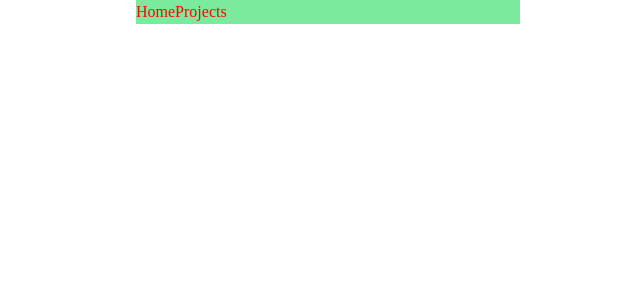
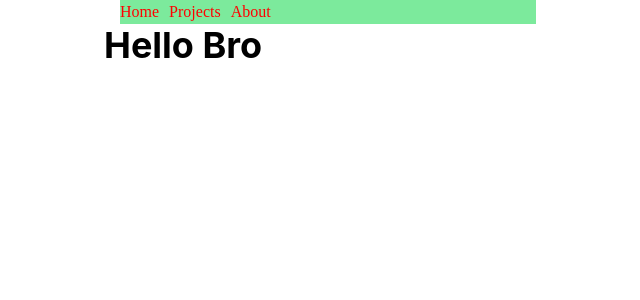
Before and after one commit to CarlinCharge/carlconroyv2, a Next.js app: page / in a window 1280 px wide. Shown: the top 300 px of the page, without its empty margins (312-952 px from the left). Built offline with nearby package versions, Linux system fonts and the light colour scheme.

Commit message:
dynamic navbar and layout added

```diff
--- /dev/null
+++ b/src/components/Layout/Layout.tsx
@@ -0,0 +1,16 @@
+import { Container } from "@chakra-ui/react";
+import Nav from "../Nav/Nav";
+
+interface Props {
+  children: React.ReactNode;
+  imgURL?: string;
+}
+
+export const Layout: React.FC<Props> = ({ children, imgURL }) => {
+  return (
+    <Container>
+      <Nav />
+      {children}
+    </Container>
+  );
+};
--- a/src/components/Nav/MenuItems.ts
+++ b/src/components/Nav/MenuItems.ts
@@ -1,6 +1,6 @@
 export const MenuItems = [
   {
-    text: "home",
+    text: "Home",
     href: "/home",
   },
   { text: "Projects", href: "/projects" },
--- a/src/components/Nav/Nav.tsx
+++ b/src/components/Nav/Nav.tsx
@@ -8,24 +8,16 @@ const Nav = () => {
   return (
     <Container>
       <Flex __css={styles}>
-        <Link as={NextLink} href="/">
-          Home
-        </Link>
-
-        <Link as={NextLink} href="/projects">
-          Projects
-        </Link>
+        {MenuItems.map((item) => {
+          return (
+            <Link as={NextLink} href={item.href} key={item.text} mr="10px">
+              {item.text}
+            </Link>
+          );
+        })}
       </Flex>
     </Container>
   );
 };
 
 export default Nav;
-
-// MenuItems.map((items)) => {
-//     return(
-//     <Link as={NextLink} href={items}>
-//         Home
-//       </Link>
-//     )
-// }
--- a/src/pages/index.tsx
+++ b/src/pages/index.tsx
@@ -1,6 +1,6 @@
-import { Container } from "@chakra-ui/react";
+import { Container, Heading } from "@chakra-ui/react";
 import Head from "next/head";
-import Nav from "../components/Nav/Nav";
+import { Layout } from "../components/Layout/Layout";
 
 export default function Home() {
   return (
@@ -12,9 +12,9 @@ export default function Home() {
       </Head>
 
       <main>
-        <Container maxWidth="md">
-          <Nav />
-        </Container>
+        <Layout>
+          <Heading>Hello Bro</Heading>
+        </Layout>
       </main>
     </div>
   );
```
